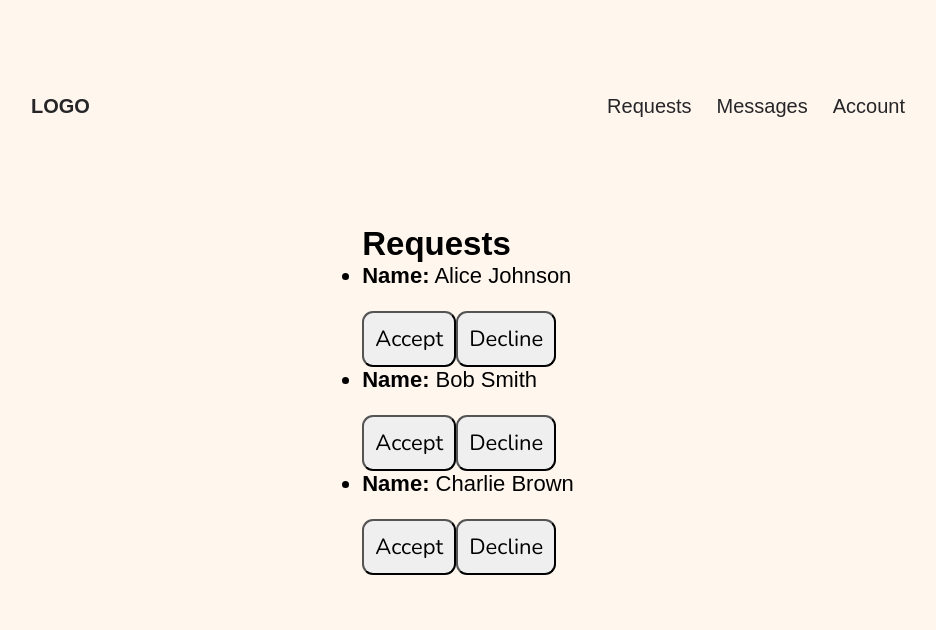
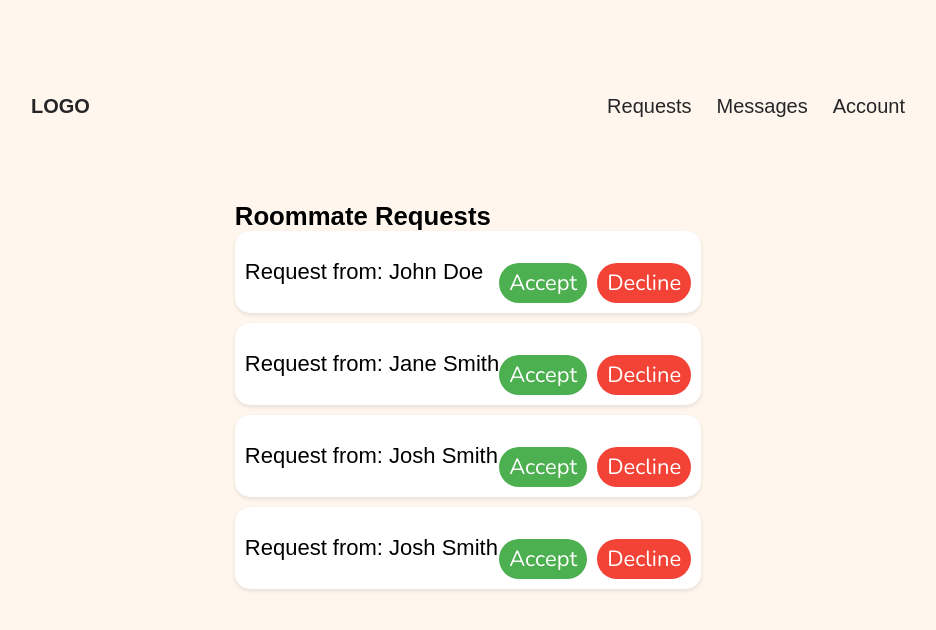
Before and after one commit to jennydang61/login-2, a React (Create React App) app: page /Requests in a window 1280 px wide. Shown: the top 630 px of the page, without its empty margins (172-1108 px from the left). Built offline with nearby package versions, Linux system fonts and the light colour scheme.

Commit message:
requests styling and frontend done i think

```diff
--- a/src/App.js
+++ b/src/App.js
@@ -26,7 +26,6 @@ function App() {
         <Route path="landing" element={<LandingPage />} />
         <Route path="unauthorized" element={<Unauthorized />} />
         <Route path="/Requests" element={<HeaderLayout><Requests /></HeaderLayout>} />
-        <Route path="/Messages" element={<HeaderLayout><Messages /></HeaderLayout>} />
         {/* /<Route path="/Account" element={<HeaderLayout><Account /></HeaderLayout>} /> */}
 
 
@@ -40,7 +39,12 @@ function App() {
           <Route path="/" element={<Home />} />
           <Route path="create-profile" element={<CreateProfile />} />
         </Route>
-
+        <Route element={<RequireAuth allowedRole={"STUDENT"}/>}>
+        {/* requests goes here i'm just testing without auth */}
+        </Route>
+        <Route element={<RequireAuth allowedRole={"STUDENT"}/>}>
+          <Route path="/Messages" element={<HeaderLayout><Messages /></HeaderLayout>} />
+        </Route>
         {/* catch-all */}
         <Route path="*" element={<Missing />} />
       </Route>
--- a/src/components/header/Header.css
+++ b/src/components/header/Header.css
@@ -1,14 +1,15 @@
 .header{
-    position: absolute;
+    position: fixed;
     top: 81px;
     left: 0;
     right: 0;
     display: flex;
+    align-items: center;
     justify-content: space-between;
-    align-items: center;
     padding: 0 203px;
     height: 50px;
     background-color: transparent;
+    z-index: 1000;
 }
 
 .logo {
--- a/src/components/messages/messages.js
+++ b/src/components/messages/messages.js
@@ -1,8 +1,9 @@
 import './messages.css';
-import React, { useState } from "react";
+import React, { useState, useEffect } from "react";
+import axios from "../../api/axios";
+import useAuth  from "../../hooks/useAuth";
 
 const Messages = () => {
-
 
     return (
       <div>
--- a/src/components/requests/requests.css
+++ b/src/components/requests/requests.css
@@ -0,0 +1,55 @@
+.requests-container {
+    font-family: 'Outfit', sans-serif;
+    padding: 20px;
+  }
+
+  .requests-list {
+    list-style: none;
+    padding: 0;
+  }
+
+  .request-item {
+    display: flex;
+    justify-content: space-between;
+    align-items: center;
+    background: white;
+    margin-bottom: 10px;
+    padding: 10px;
+    border-radius: 15px;
+    box-shadow: 0 2px 4px rgba(0, 0, 0, 0.1);
+  }
+
+  .request-sender {
+    margin-right: auto;
+  }
+
+  .button-group {
+    display: flex;
+    gap: 10px;
+  }
+
+  .accept-button {
+    background-color: #4caf50;
+    color: white;
+    border: none;
+    padding: 5px 10px;
+    border-radius: 30px;
+    cursor: pointer;
+  }
+
+  .accept-button:hover {
+    background-color: #45a049;
+  }
+
+  .decline-button {
+    background-color: #f34236;
+    color: white;
+    border: none;
+    padding: 5px 10px;
+    border-radius: 30px;
+    cursor: pointer;
+  }
+
+  .decline-button:hover {
+    background-color: #e53935;
+  }
--- a/src/components/requests/requests.js
+++ b/src/components/requests/requests.js
@@ -1,53 +1,158 @@
 import './requests.css';
-import React, { useState } from "react";
+import React, { useState, useEffect } from "react";
+import axios from "../../api/axios";
+import useAuth  from "../../hooks/useAuth";
+
+// only looks good with four requests
+/*
+this is the real dynamic code
 
 const Requests = () => {
-  // hardcoded requests for now
+  const { user } = useAuth();
+  const [requests, setRequests] = useState([]);
+  const [loading, setLoading] = useState(true);
+
+  // fetch roommate requests
+  const fetchRequests = async () => {
+    if (!user) return;
+    try {
+      const response = await axios.get(`/request/status?receiver_ID=${user.id}`, {
+        headers: {
+          Authorization: `Bearer ${localStorage.getItem("authToken")}`,
+        },
+      });
+      setRequests(response.data);
+    } catch (error) {
+      console.error("Error fetching requests:", error);
+    } finally {
+      setLoading(false);
+    }
+  };
+
+  // accept
+  const handleAccept = async (requestId) => {
+    try {
+      await axios.post(
+        "/request/accept",
+        { receiver_ID: user.id, accepted_by: user.id },
+        {
+          headers: {
+            Authorization: `Bearer ${localStorage.getItem("authToken")}`,
+          },
+        }
+      );
+      setRequests((prev) => prev.filter((req) => req.status_ID !== requestId));
+    } catch (error) {
+      console.error("Error accepting request:", error);
+    }
+  };
+
+  // decline
+  const handleDecline = async (requestId) => {
+    try {
+      await axios.post(
+        "/request/decline",
+        { receiver_ID: user.id, declined_by: user.id },
+        {
+          headers: {
+            Authorization: `Bearer ${localStorage.getItem("authToken")}`,
+          },
+        }
+      );
+      setRequests((prev) => prev.filter((req) => req.status_ID !== requestId));
+    } catch (error) {
+      console.error("Error declining request:", error);
+    }
+  };
+
+  useEffect(() => {
+    fetchRequests();
+  }, [user]);
+
+  //if (loading) return null;
+  return (
+        <div className="requests-container">
+          <h2>Roommate Requests</h2>
+          {requests.length === 0 ? (
+            <p className="no-requests">No requests found.</p>
+          ) : (
+            <ul className="requests-list">
+              {requests.map((request) => (
+                <li key={request.status_ID} className="request-item">
+                  <p className="request-sender">Request from: {request.sender_name}</p>
+                  <div className="button-group">
+                    <button className="accept-button" onClick={() => handleAccept(request.status_ID)}>
+                      Accept
+                    </button>
+                    <button className="decline-button" onClick={() => handleDecline(request.status_ID)}>
+                      Decline
+                    </button>
+                  </div>
+                </li>
+              ))}
+            </ul>
+          )}
+        </div>
+      );
+};
+*/
+
+// hard code for testing
+const Requests = () => {
     const [requests, setRequests] = useState([
       {
-      sender_ID: 1,
-      sender_name: "Alice Johnson",
-      status_name: "Pending",
-      description: "Looking for a quiet roommate.",
+        status_ID: 1,
+        sender_name: "John Doe",
       },
       {
-      sender_ID: 3,
-      sender_name: "Bob Smith",
-      status_name: "Pending",
-      description: "I prefer roommates who are clean.",
+        status_ID: 2,
+        sender_name: "Jane Smith",
       },
       {
-      sender_ID: 5,
-      sender_name: "Charlie Brown",
-      status_name: "Pending",
-      description: "Looking for a social roommate.",
+        status_ID: 3,
+        sender_name: "Josh Smith",
+      },
+      {
+        status_ID: 4,
+        sender_name: "Josh Smith",
       },
     ]);
 
-  const handleAccept = (senderID) => {
-    setRequests(prev => prev.filter(req => req.sender_ID !== senderID));
-    console.log(`Request from sender ${senderID} accepted`);
+    const handleAccept = (requestId) => {
+      console.log(`Accepted request with ID: ${requestId}`);
+      setRequests((prev) => prev.filter((req) => req.status_ID !== requestId));
     };
 
-  const handleDecline = (senderID) => {
-    setRequests(prev => prev.filter(req => req.sender_ID !== senderID));
-    console.log(`Request from sender ${senderID} declined`);
+    const handleDecline = (requestId) => {
+      console.log(`Declined request with ID: ${requestId}`);
+      setRequests((prev) => prev.filter((req) => req.status_ID !== requestId));
     };
 
     return (
-    <div>
-      <h2>Requests</h2>
-      <ul>
-        {requests.map((request, index) => (
-          <li key={index}>
-            <strong>Name:</strong> {request.sender_name} <br />
-            <button onClick={() => handleAccept(request.sender_ID)}>Accept</button>
-            <button onClick={() => handleDecline(request.sender_ID)}>Decline</button>
+        <div className="requests-container">
+          <h3>Roommate Requests</h3>
+          {requests.length === 0 ? (
+            <p className="no-requests">No requests found.</p>
+          ) : (
+            <ul className="requests-list">
+              {requests.map((request) => (
+                <li key={request.status_ID} className="request-item">
+                  <p className="request-sender">Request from: {request.sender_name}</p>
+                  <div className="button-group">
+                    <button className="accept-button" onClick={() => handleAccept(request.status_ID)}>
+                      Accept
+                    </button>
+                    <button className="decline-button" onClick={() => handleDecline(request.status_ID)}>
+                      Decline
+                    </button>
+                  </div>
                 </li>
               ))}
             </ul>
+          )}
         </div>
       );
-};
+
+  }
 
 export default Requests;
```
Also changed, not shown: src/App.css (line endings or trailing spaces). Lines whose indentation alone changed are shown as unchanged.
